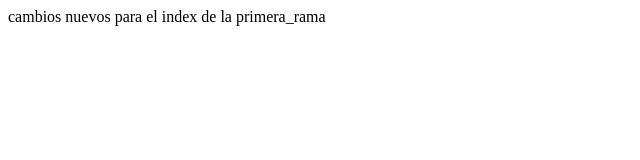
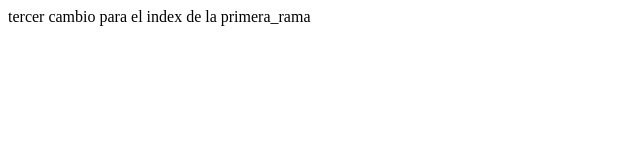
Before and after one commit to matutex09/testing-coder, a plain HTML site: page index.html in a window 1280 px wide. Shown: the full height of the page, 0-640 px from the left. Drawn offline with Linux system fonts and the light colour scheme.

Commit message:
tercer cambio de commit

```diff
--- a/index.html
+++ b/index.html
@@ -4,9 +4,9 @@
     <meta charset="UTF-8">
     <meta http-equiv="X-UA-Compatible" content="IE=edge">
     <meta name="viewport" content="width=device-width, initial-scale=1.0">
-    <title>Este index se modifico</title>
+    <title>Este index se modifico por 3era vez</title>
 </head>
 <body>
-  cambios nuevos para el index de la primera_rama
+  tercer cambio para el index de la primera_rama
 </body>
 </html>
```
